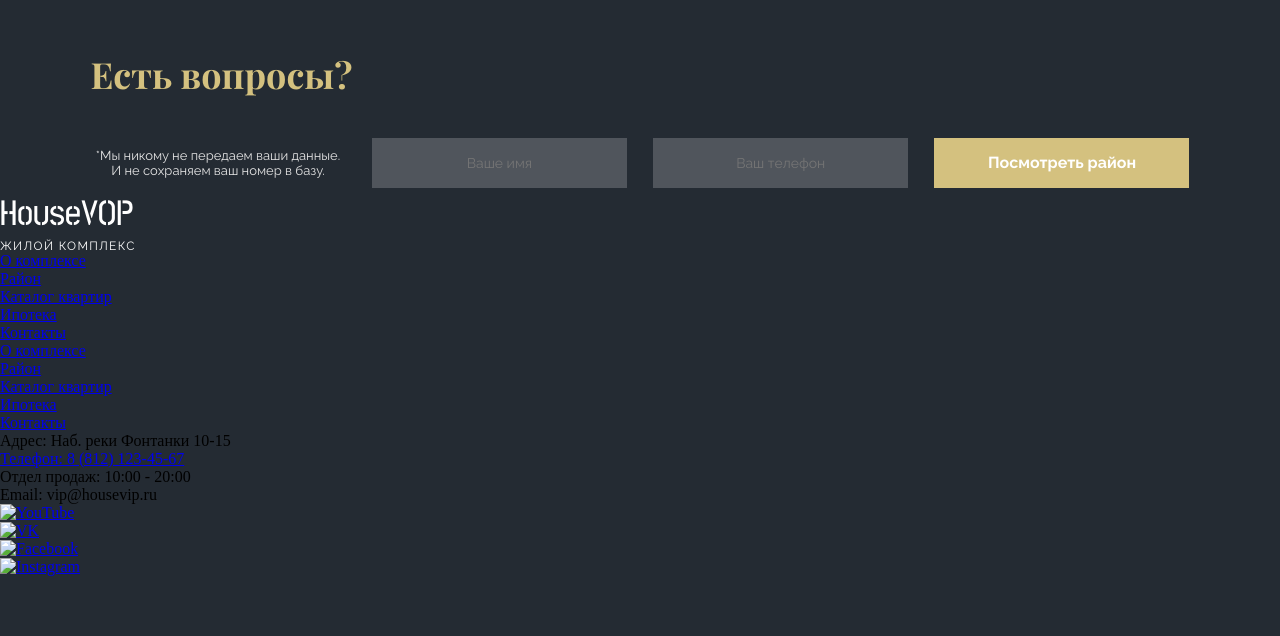
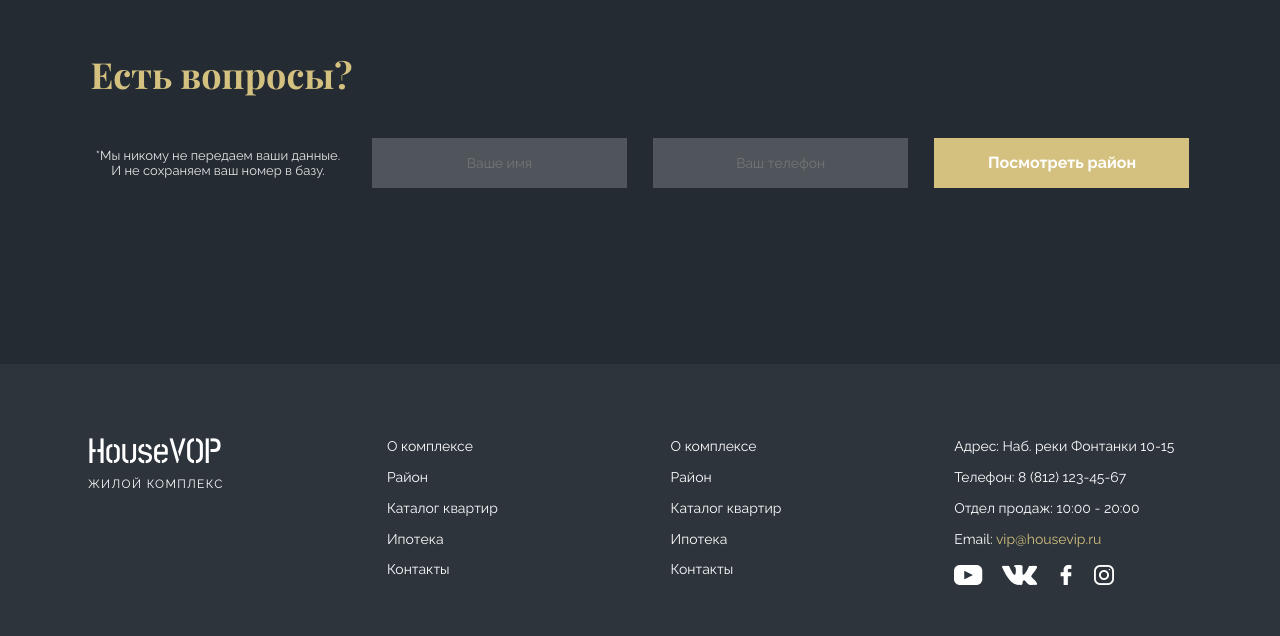
Before and after one commit to Axent13/HouseVOP, a plain HTML site: page index.html in a window 1280 px wide. Shown: the part 4040-4676 px from the top of the page. Before the commit the page ends 4616 px from the top, so only its background shows below. Drawn offline with Linux system fonts and the light colour scheme.

Commit message:
Сделал footer

```diff
--- a/index.css
+++ b/index.css
@@ -358,7 +358,7 @@ input:-webkit-autofill:focus {
 
 .contacts {
     max-width: 68.688rem;
-    margin: 10.7rem auto 0;
+    margin: 10.7rem auto 11rem;
 }
 
 .contacts__header {
@@ -413,3 +413,57 @@ input:-webkit-autofill:focus {
 .contacts__submit-button:active {
     box-shadow: 0px 0px 4px 4px rgba(212, 193, 127, 0.32);
 }
+
+.footer {
+    background: #2D343C;
+}
+
+.footer-wrapper {
+    max-width: 69rem;
+    margin: 0 auto;
+    padding: 3.9rem 0 2.5rem;
+    display: flex;
+    justify-content: space-between;
+}
+
+.footer__links-list {
+    list-style: none;
+    padding-top: 0.3rem;
+    margin-right: 0.6rem;
+}
+
+.footer__link {
+    font-family: 'Raleway-Regular', Arial, sans-serif;
+    font-size: 0.875rem;
+    color: white;
+    text-decoration: none;
+    line-height: 2.2;
+}
+
+.footer__link:hover {
+    color: #b9b9b9;
+}
+
+.footer__contacts-and-socials,
+.footer__phone-link,
+.footer__email-link {
+    font-family: 'Raleway-Regular', Arial, sans-serif;
+    font-size: 0.875rem;
+    color: white;
+    line-height: 2.2;
+    padding-top: 0.3rem;
+    margin-right: 1.1rem;
+    text-decoration: none;
+}
+
+.footer__email-link {
+    color: #D4C17F;
+}
+
+.footer__socials-list {
+    list-style: none;
+    display: flex;
+    justify-content: space-between;
+    margin-top: 0.65rem;
+    max-width: 10rem;
+}
--- a/index.html
+++ b/index.html
@@ -129,6 +129,7 @@
         </div>
     </section>
     <footer class="footer">
+        <div class="footer-wrapper">
             <div class="footer__logo">
                 <p class="logo__name">HouseVOP</p>
                 <p class="logo__type">Жилой комплекс</p>
@@ -143,7 +144,7 @@
                 <li class="footer__list-item">
                     <a href="mock-address/change/me" class="footer__link">Каталог квартир</a>
                 </li>
-            <li class=footer__list-item">
+                <li class="footer__list-item">
                     <a href="mock-address/change/me" class="footer__link">Ипотека</a>
                 </li>
                 <li class="footer__list-item">
@@ -168,32 +169,33 @@
                 </li>
             </ul>
             <div class="footer__contacts-and-socials">
-            <p class="foter__address">Адрес: Наб. реки Фонтанки 10-15</p>
-            <p class="foter__phone"><a href="tel:88121234567" class="footer__phone-link">Телефон: 8 (812) 123-45-67</a></p>
-            <p class="foter__sales-work-time">Отдел продаж: 10:00 - 20:00</p>
-            <p class="foter__email">Email: <a class="footer__email-link">vip@housevip.ru</a></p>
-            <ul class="footer__socials">
-                <li class="footer__socials__list-item">
-                    <a href="mock-address/change/me" class="footer__socials__link">
-                        <img src="change/me" alt="YouTube">
+                <p class="footer__address">Адрес: Наб. реки Фонтанки 10-15</p>
+                <p class="footer__phone"><a href="tel:88121234567" class="footer__phone-link">Телефон: 8 (812) 123-45-67</a></p>
+                <p class="footer__sales-work-time">Отдел продаж: 10:00 - 20:00</p>
+                <p class="footer__email">Email: <a href="mailto:vip@housevip.ru" class="footer__email-link">vip@housevip.ru</a></p>
+                <ul class="footer__socials-list">
+                    <li class="footer__socials-list-item">
+                        <a href="mock-address/change/me" class="footer__socials-link">
+                            <img src="./images/youtube-icon.png" alt="YouTube">
                         </a>
                     </li>
-                <li class="footer__socials__list-item">
-                    <a href="mock-address/change/me" class="footer__socials__link">
-                        <img src="change/me" alt="VK">
+                    <li class="footer__socials-list-item">
+                        <a href="mock-address/change/me" class="footer__socials-link">
+                            <img src="./images/vk-icon.png" alt="VK">
                         </a>
                     </li>
-                <li class="footer__socials__list-item">
-                    <a href="mock-address/change/me" class="footer__socials__link">
-                        <img src="change/me" alt="Facebook">
+                    <li class="footer__socials-list-item">
+                        <a href="mock-address/change/me" class="footer__socials-link">
+                            <img src="./images/fb-icon.png" alt="Facebook">
                         </a>
                     </li>
-                <li class="footer__socials__list-item">
-                    <a href="mock-address/change/me" class="footer__socials__link">
-                        <img src="change/me" alt="Instagram">
+                    <li class="footer__socials-list-item">
+                        <a href="mock-address/change/me" class="footer__socials-link">
+                            <img src="./images/instagram-icon.png" alt="Instagram">
                         </a>
                     </li>
                 </ul>
+            </div>
         </div>
     </footer>
     <script src="index.js"></script>
```
Also changed, not shown: images/fb-icon.png (added), images/instagram-icon.png (added), images/vk-icon.png (added), images/youtube-icon.png (added). Lines whose indentation alone changed are shown as unchanged.
